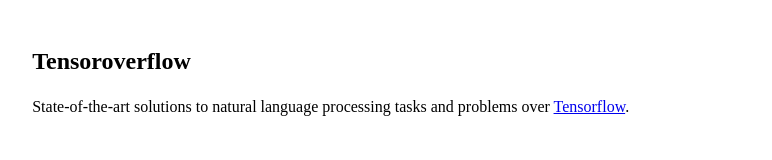
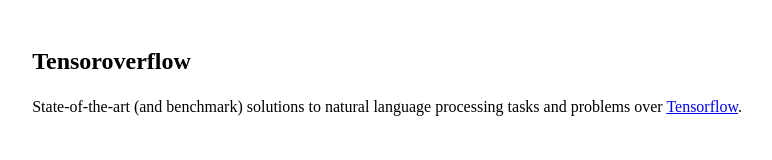
Before and after one commit to tensoroverflow/tensoroverflow.github.io, a plain HTML site: page index.html in a window 1280 px wide. Shown: the whole page, without its empty margins (39-811 px from the left). Drawn offline with Linux system fonts and the light colour scheme.

Commit message:
Update index.html

```diff
--- a/index.html
+++ b/index.html
@@ -20,14 +20,13 @@
     <meta charset="UTF-8">
     <title>Tensoroverflow</title>
   </head>
-
   <body>
   	<div style="height:20px"></div>
 
     <h2 style="padding-left:5%">Tensoroverflow</h2>
 
     <div style="height:3px"></div>
-    <div class="main">State-of-the-art solutions to natural language processing tasks and problems over <a href="http://www.tensorflow.org" target="_blank">Tensorflow</a>.</div>
+    <div class="main">State-of-the-art (and benchmark) solutions to natural language processing tasks and problems over <a href="http://www.tensorflow.org" target="_blank">Tensorflow</a>.</div>
 
   </body>
 </html>
```
